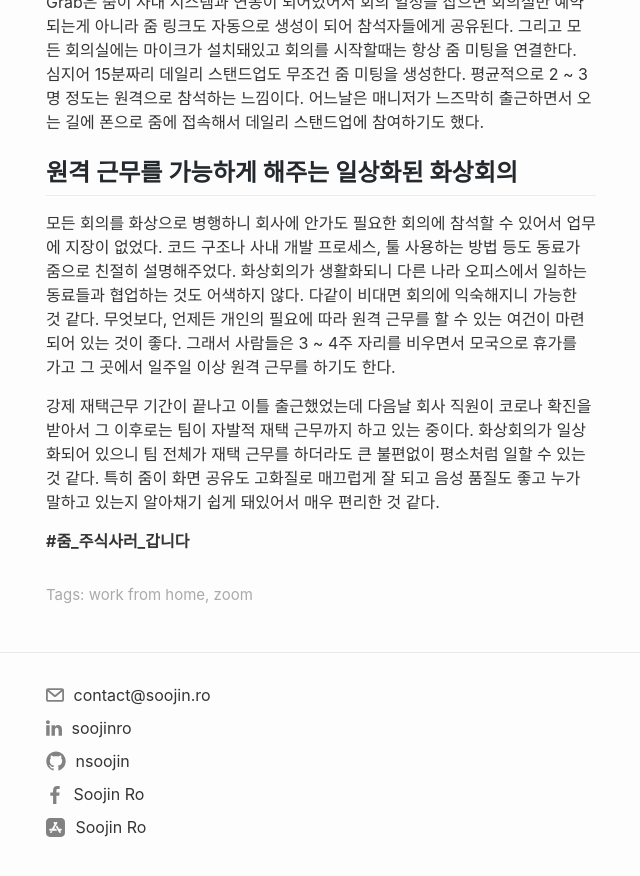
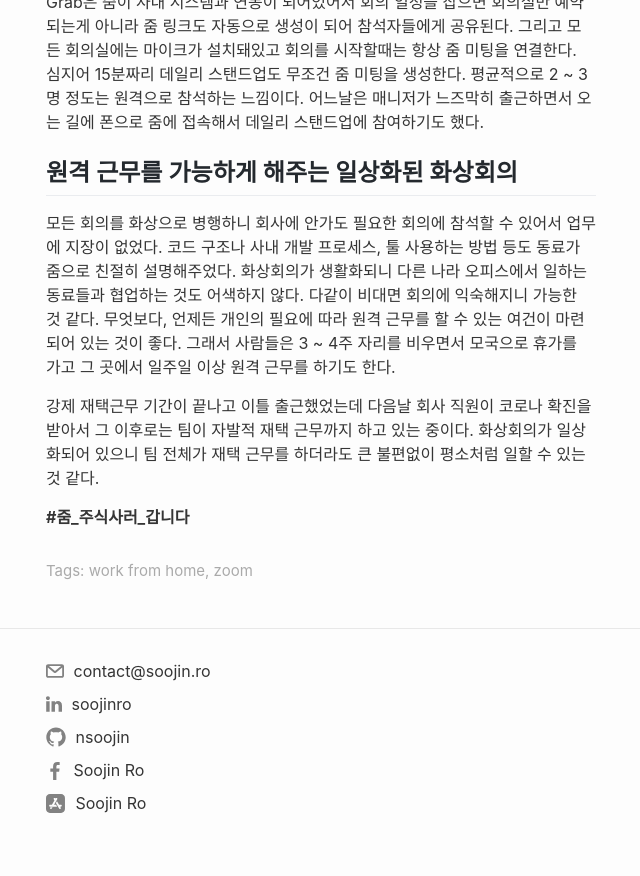
Before and after one commit to nsoojin/nsoojin.github.io, a Jekyll site: the page built from _posts/2020-03-15-wfh.md, in a window 1280 px wide and 900 px high, scrolled down 1087 px. Shown: the top 876 px of the window, without its empty margins (319-959 px from the left). Built offline with Jekyll 4.4.1, drawn with Linux system fonts in a browser that asks for light colours; comment, search, counter and statistics services are not loaded.

Commit message:
Update 2020-03-15-wfh.md

```diff
--- a/_posts/2020-03-15-wfh.md
+++ b/_posts/2020-03-15-wfh.md
@@ -29,6 +29,6 @@ Grab은 줌이 사내 시스템과 연동이 되어있어서 회의 일정을
 ## 원격 근무를 가능하게 해주는 일상화된 화상회의
 모든 회의를 화상으로 병행하니 회사에 안가도 필요한 회의에 참석할 수 있어서 업무에 지장이 없었다. 코드 구조나 사내 개발 프로세스, 툴 사용하는 방법 등도 동료가 줌으로 친절히 설명해주었다. 화상회의가 생활화되니 다른 나라 오피스에서 일하는 동료들과 협업하는 것도 어색하지 않다. 다같이 비대면 회의에 익숙해지니 가능한 것 같다. 무엇보다, 언제든 개인의 필요에 따라 원격 근무를 할 수 있는 여건이 마련되어 있는 것이 좋다. 그래서 사람들은 3 ~ 4주 자리를 비우면서 모국으로 휴가를 가고 그 곳에서 일주일 이상 원격 근무를 하기도 한다.
 
-강제 재택근무 기간이 끝나고 이틀 출근했었는데 다음날 회사 직원이 코로나 확진을 받아서 그 이후로는 팀이 자발적 재택 근무까지 하고 있는 중이다. 화상회의가 일상화되어 있으니 팀 전체가 재택 근무를 하더라도 큰 불편없이 평소처럼 일할 수 있는 것 같다. 특히 줌이 화면 공유도 고화질로 매끄럽게 잘 되고 음성 품질도 좋고 누가 말하고 있는지 알아채기 쉽게 돼있어서 매우 편리한 것 같다.
+강제 재택근무 기간이 끝나고 이틀 출근했었는데 다음날 회사 직원이 코로나 확진을 받아서 그 이후로는 팀이 자발적 재택 근무까지 하고 있는 중이다. 화상회의가 일상화되어 있으니 팀 전체가 재택 근무를 하더라도 큰 불편없이 평소처럼 일할 수 있는 것 같다.
 
 **#줌_주식사러_갑니다**
```
